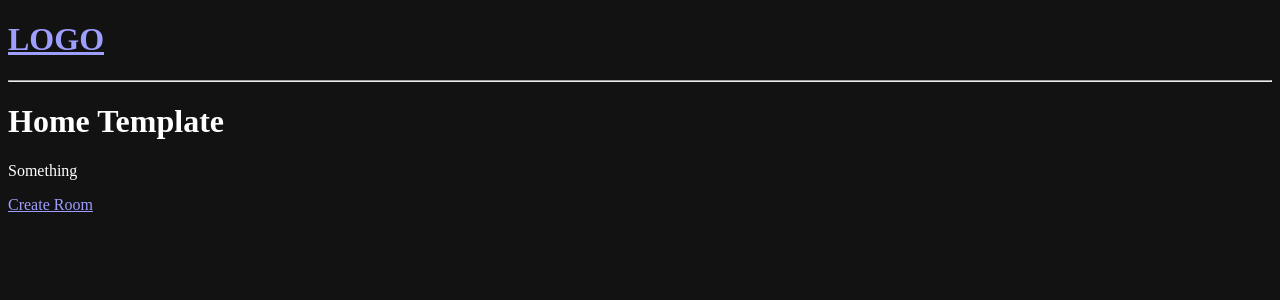
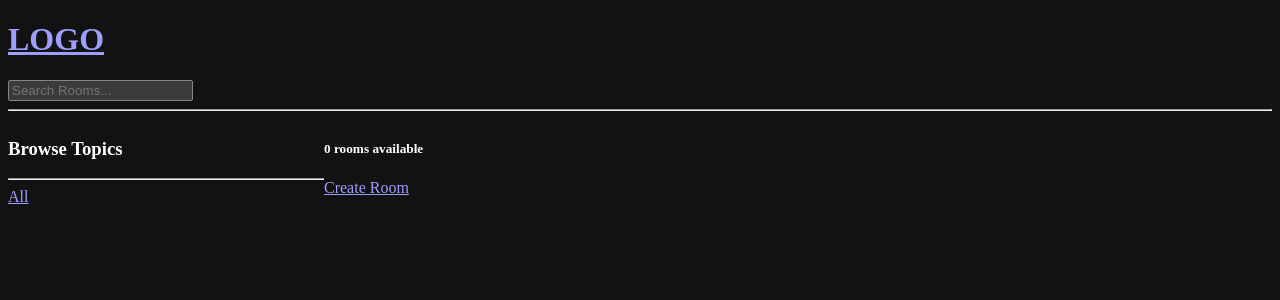
Before and after one commit to KushajveerSingh/instant_messaging_django, a Django app: page / in a window 1280 px wide. Shown: the top 300 px of the page. Run offline with Django 5.2, Linux system fonts and the light colour scheme; data that the repository does not hold is empty.

Commit message:
added search functionality

```diff
--- a/base/templates/base/home.html
+++ b/base/templates/base/home.html
@@ -1,11 +1,33 @@
 {% extends 'main.html' %}
 
 {% block content %}
-  <h1>Home Template</h1>
-  <p>Something</p>
+  <style>
+    .home-container {
+      display: grid;
+      grid-template-columns: 1fr 3fr;
+    }
 
-  <div>
-    <a href="{% url 'create-room' %}">Create Room</a>
+  </style>
+
+  <div class="home-container">
+    <div>
+      <h3>Browse Topics</h3>
+      <hr>
+
+      <div>
+        <a href="{% url 'home' %}">All</a>
+      </div>
+
+      {% for topic in topics %}
+        <div>
+          <a href="{% url 'home' %}?q={{ topic.name }}">{{ topic.name }}</a>
+        </div>
+      {% endfor %}
+    </div>
+
+    <div>
+      <h5>{{ room_count }} rooms available</h5>
+      <a href="{% url 'create-room' %}">Create Room</a>
     <div>
       {% for room in rooms %}
         <div>
@@ -18,5 +40,6 @@
         </div>
       {% endfor %}
     </div>
+    </div>
   </div>
 {% endblock %}
--- a/base/views.py
+++ b/base/views.py
@@ -1,5 +1,6 @@
 from django.shortcuts import render, redirect
-from .models import Room
+from django.db.models import Q
+from .models import Room, Topic
 from .forms import RoomForm
 # Create your views here.
 
@@ -10,8 +11,18 @@ from .forms import RoomForm
 # ]
 
 def home(request):
-    rooms = Room.objects.all()
-    context = { 'rooms': rooms }
+    q = request.GET.get('q') if request.GET.get('q') != None else ''
+
+    rooms = Room.objects.filter(
+        Q(topic__name__icontains=q) |
+        Q(name__icontains=q) |
+        Q(description__icontains=q)
+    )
+
+    topics = Topic.objects.all()
+    room_count = rooms.count()
+
+    context = { 'rooms': rooms, 'topics': topics, 'room_count': room_count }
     return render(request, 'base/home.html', context)
 
 def room(request, pk):
--- a/templates/navbar.html
+++ b/templates/navbar.html
@@ -2,4 +2,7 @@
   <h1>LOGO</h1>
 </a>
 
+<form method="GET" action="{% url 'home' %}">
+  <input type="text" name="q" placeholder="Search Rooms...">
+</form>
 <hr />
```
Also changed, not shown: README.md.
